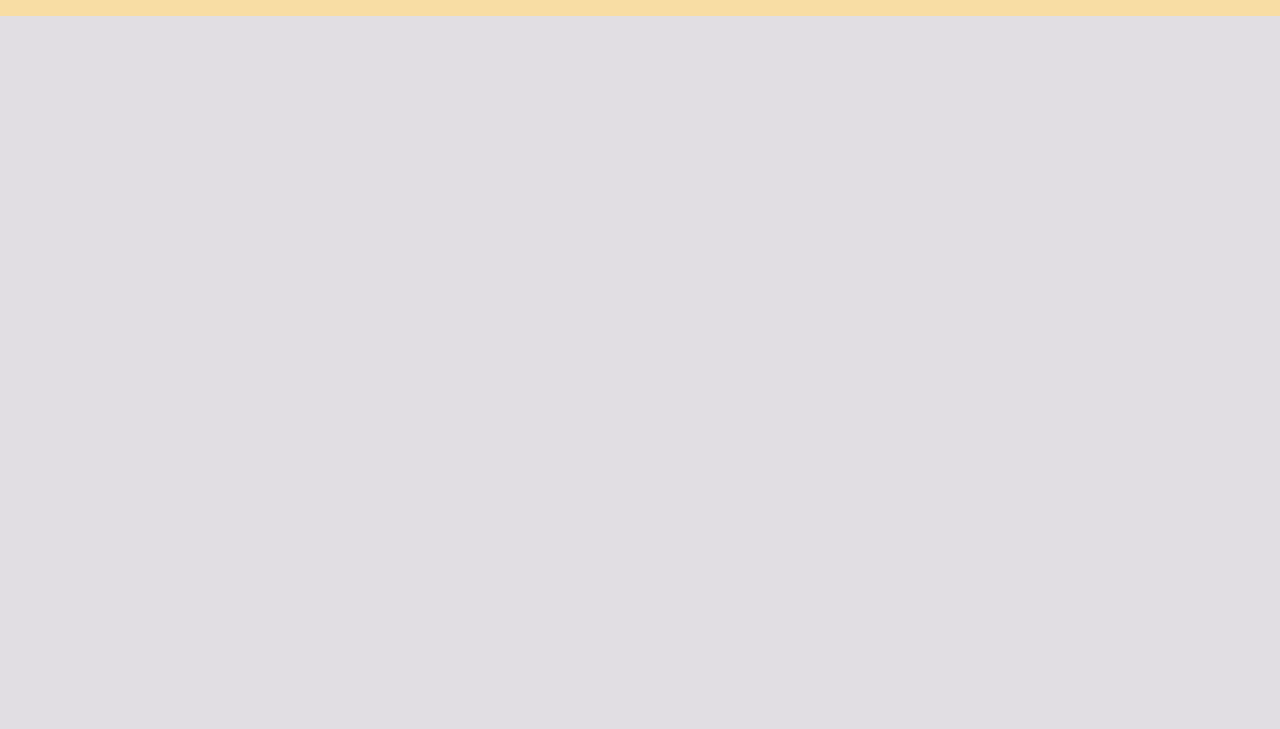
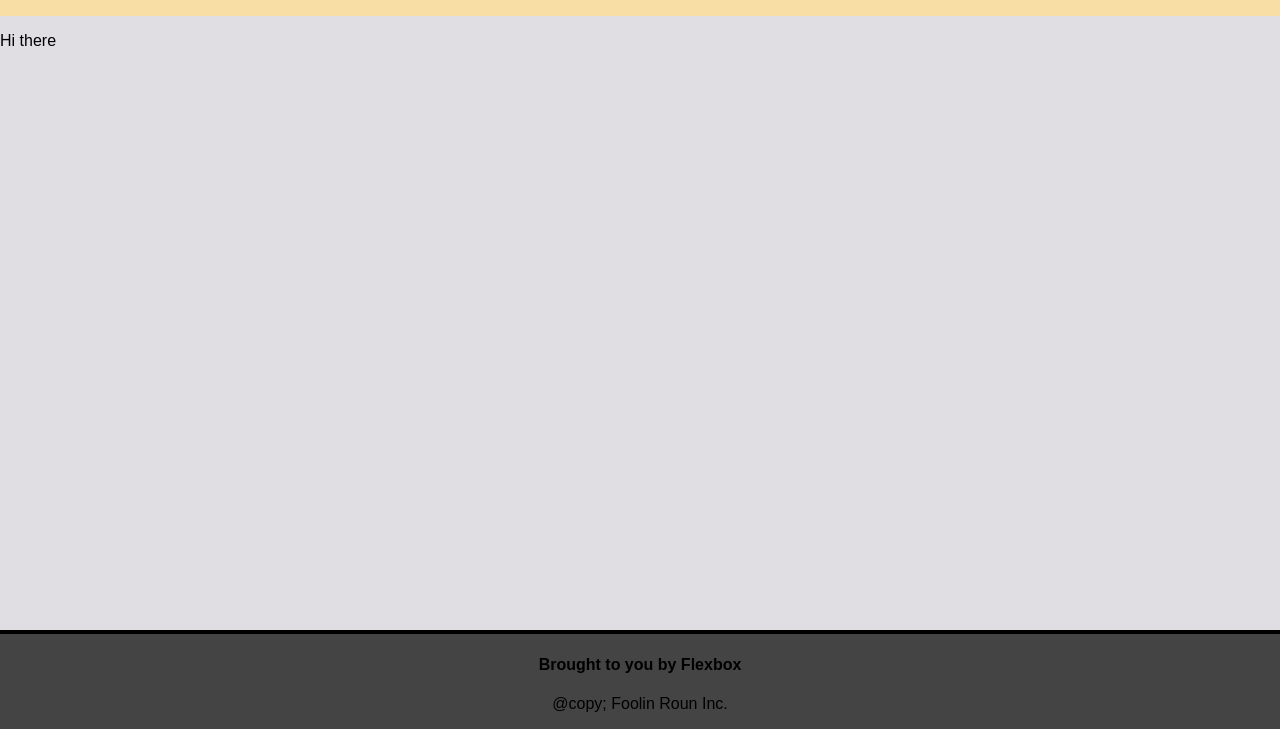
Before and after one commit to eandy5000/math_app_angular, a website: page public/index.html in a window 1280 px wide. Shown: the part 71-800 px from the top of the page. Drawn offline with Linux system fonts and the light colour scheme.

Commit message:
added sticky footer

```diff
--- a/public/index.html
+++ b/public/index.html
@@ -14,5 +14,18 @@
             <li><a href="#">Contact</a></li>
         </ul>
     </nav>
+
+    <section class="row">
+        <p>Hi there</p>
+    </section>
+
+    <footer>
+        <div class="in-footer">
+            <h4>Brought to you by Flexbox</h4>
+            <p>@copy; Foolin Roun Inc.</p>
+        </div>
+    </footer>
+
+
 </body>
 </html>
--- a/public/styles/style.css
+++ b/public/styles/style.css
@@ -2,11 +2,14 @@
     box-sizing: border-box;
 }
 
-body, nav {
+body {
     margin: 0;
     padding: 0;
     font-family: Arial, Helvetica, sans-serif;
     background-color: #E1DEE3;
+    display: flex;
+    flex-direction: column;
+    min-height: 100vh;
 }
 
 /*==============================
@@ -46,6 +49,25 @@ body, nav {
 }
 
 /*==============================
+    Body
+===============================*/
+
+.row {
+    flex-grow: 1;
+}
+
+/*==============================
+    Footer
+===============================*/
+
+footer {
+    text-align: center;
+    border-top: .3em solid;
+    background-color: #444;
+}
+
+
+/*==============================
     Media Queries
 ===============================*/
 
```
